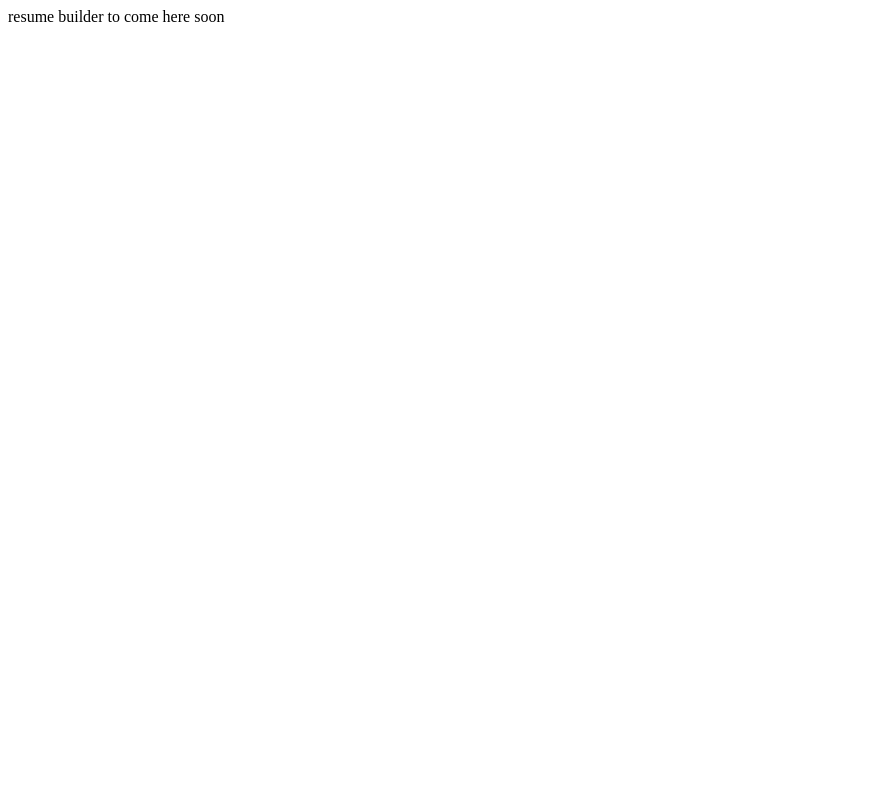
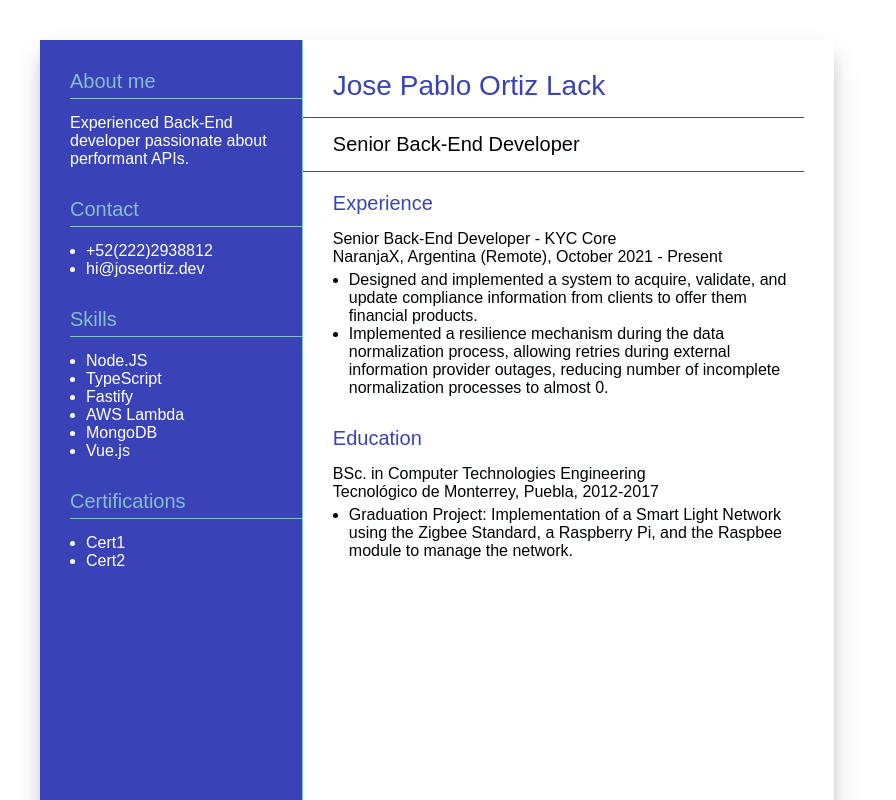
Before and after one commit to sudopriestmx/resume-builder, a Vue app: page / in a window 1280 px wide. Shown: the top 800 px of the page, without its empty margins (0-896 px from the left). Built offline with nearby package versions, Linux system fonts and the light colour scheme.

Commit message:
Added default styling and static content to CV

```diff
--- a/src/App.vue
+++ b/src/App.vue
@@ -1,3 +1,141 @@
 <template>
-  resume builder to come here soon
+  <main class="container">
+    <div id="resume" class="d-flex">
+      <div class="left-col">
+        <div class="resume-section">
+          <h4 class="section-headline">About me</h4>
+          <div>Experienced Back-End developer passionate about performant APIs.</div>
+        </div>
+        <div class="resume-section">
+          <h4 class="section-headline">Contact</h4>
+          <ul>
+            <li>+52(222)2938812</li>
+            <li>hi@joseortiz.dev</li>
+          </ul>
+        </div>
+        <div class="resume-section">
+          <h4 class="section-headline">Skills</h4>
+          <ul>
+            <li>Node.JS</li>
+            <li>TypeScript</li>
+            <li>Fastify</li>
+            <li>AWS Lambda</li>
+            <li>MongoDB</li>
+            <li>Vue.js</li>
+          </ul>
+        </div>
+        <div class="resume-section">
+          <h4 class="section-headline">Certifications</h4>
+          <ul>
+            <li>Cert1</li>
+            <li>Cert2</li>
+          </ul>
+        </div>
+      </div>
+      <div class="right-col">
+        <div class="personal-name">Jose Pablo Ortiz Lack</div>
+        <div class="personal-title">Senior Back-End Developer</div>
+        <div class="resume-section">
+          <h4 class="section-headline">Experience</h4>
+          <div>Senior Back-End Developer - KYC Core</div>
+          <div>NaranjaX, Argentina (Remote), October 2021 - Present</div>
+          <ul>
+            <li>
+              Designed and implemented a system to acquire, validate, and update compliance
+              information from clients to offer them financial products.
+            </li>
+            <li>
+              Implemented a resilience mechanism during the data normalization process, allowing
+              retries during external information provider outages, reducing number of incomplete
+              normalization processes to almost 0.
+            </li>
+          </ul>
+        </div>
+        <div class="resume-section">
+          <h4 class="section-headline">Education</h4>
+          <div>BSc. in Computer Technologies Engineering</div>
+          <div>Tecnológico de Monterrey, Puebla, 2012-2017</div>
+          <ul>
+            <li>
+              Graduation Project: Implementation of a Smart Light Network using the Zigbee Standard,
+              a Raspberry Pi, and the Raspbee module to manage the network.
+            </li>
+          </ul>
+        </div>
+      </div>
+    </div>
+  </main>
 </template>
+
+<style scoped>
+#resume {
+  box-shadow:
+    rgba(50, 50, 93, 0.25) 0px 13px 27px -5px,
+    rgba(0, 0, 0, 0.3) 0px 8px 16px -8px;
+  /* DIN A4 standard paper size. commonly used for resumes
+      For North America letter size use width: 8.5in; height: 11in; */
+  height: 297mm;
+  width: 210mm;
+}
+.left-col {
+  background-color: var(--background-color-left);
+  color: var(--text-color-left);
+  border-right: 1px solid var(--highlight-color-left);
+  width: 30%;
+  padding: 30px;
+}
+.right-col {
+  background-color: var(--background-color-right);
+  color: var(--text-color-right);
+  width: 70%;
+  padding: 30px;
+}
+
+.section-headline {
+  font-size: 20px;
+  font-weight: var(--headline-weight);
+  margin-bottom: 15px;
+  margin-top: 0;
+}
+
+.right-col .section-headline {
+  color: var(--highlight-color-right);
+}
+
+.left-col .section-headline {
+  border-bottom: 1px solid var(--highlight-color-left);
+  padding-bottom: 5px;
+  margin-right: -30px;
+  padding-right: 10px;
+  color: var(--highlight-color-left);
+}
+
+.resume-section {
+  margin-bottom: 30px;
+}
+
+.personal-name {
+  font-weight: 300;
+  color: var(--highlight-color-right);
+  font-size: 28px;
+  border-bottom: 1px solid var(--highlight-color-right);
+  margin: 0;
+  margin-left: -30px;
+  padding-left: 30px;
+  padding-bottom: 15px;
+}
+
+.personal-title {
+  border-bottom: 1px solid var(--highlight-color-right);
+  margin: 0 0 20px -30px;
+  padding: 15px 0 15px 30px;
+  font-weight: 300;
+  font-size: 20px;
+}
+
+#resume ul {
+  padding-inline-start: 16px;
+  margin-block-end: 0px;
+  margin-block-start: 5px;
+}
+</style>
--- a/src/assets/main.css
+++ b/src/assets/main.css
@@ -0,0 +1,20 @@
+/* global styling goes here */
+body {
+  font-family: sans-serif;
+  font-size: 16px;
+}
+.container {
+  margin: 40px auto;
+  max-width: 1200px;
+}
+.d-flex {
+  display: flex;
+}
+:root {
+  --highlight-color-left: #82c0cc;
+  --background-color-left: #3943b7;
+  --text-color-left: #ffffff;
+  --highlight-color-right: #3943b7;
+  --background-color-right: #ffffff;
+  --text-color-right: #000505;
+}
```
